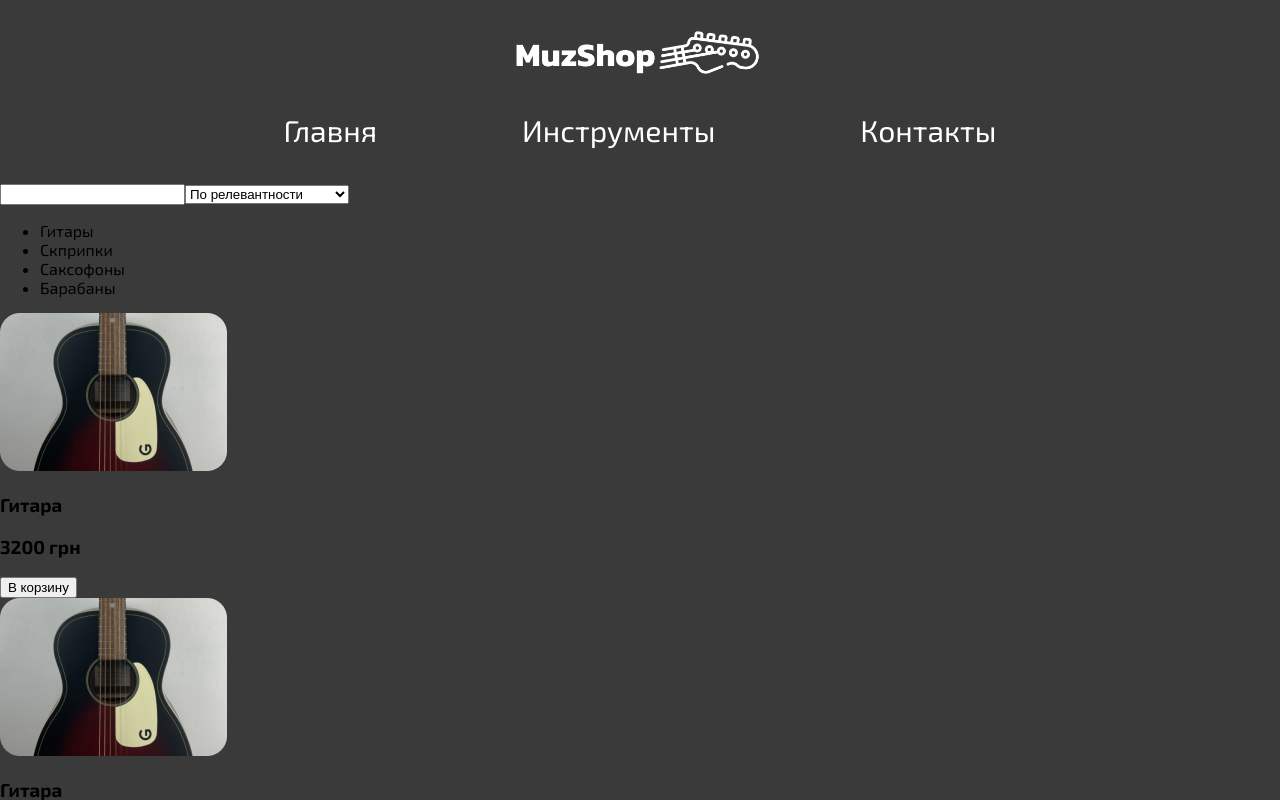
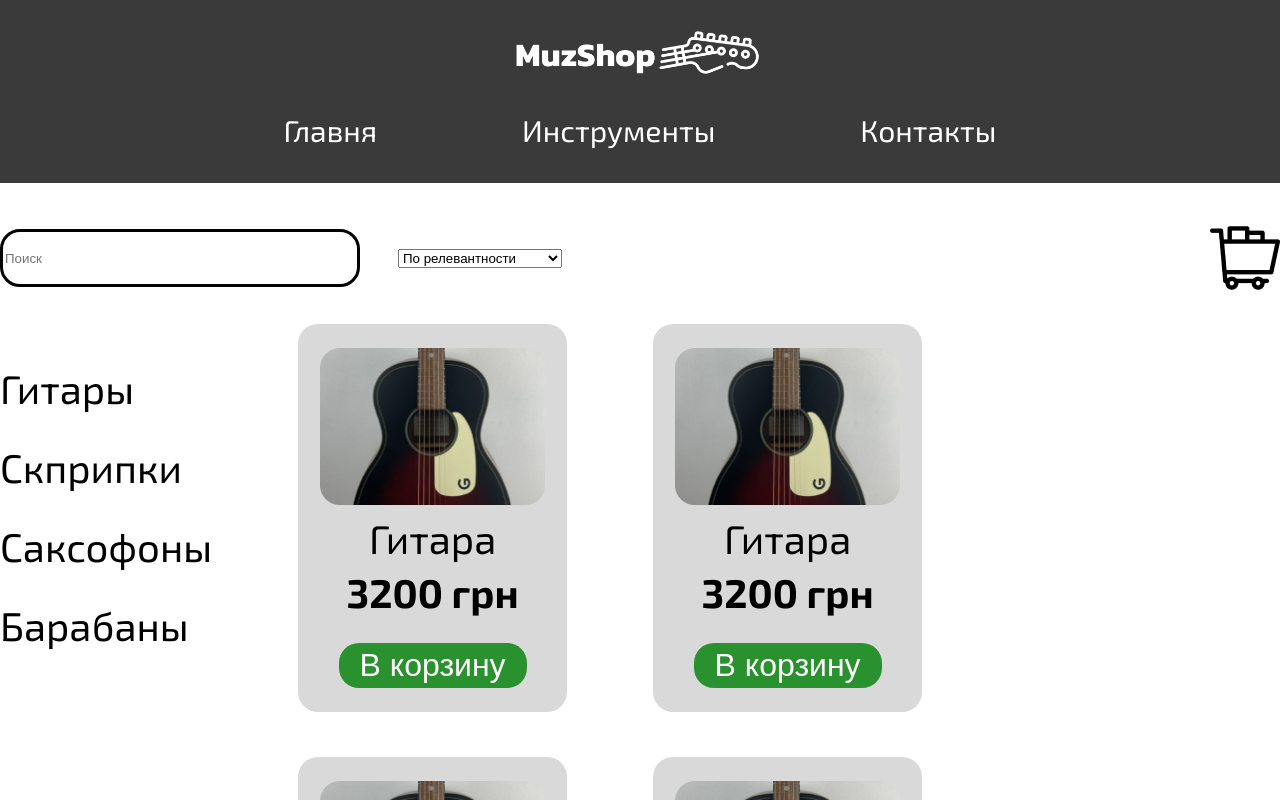
Before and after one commit to 1Salivan1/muz_shop, a React (Create React App) app: page /instruments in a window 1280 px wide. Shown: the top 800 px of the page. Built offline with nearby package versions, Linux system fonts and the light colour scheme.

Commit message:
Add shop

```diff
--- /dev/null
+++ b/src/components/Product.css
@@ -0,0 +1,46 @@
+.product {
+    text-align: center;
+    background-color: #D9D9D9;
+    border-radius: 20px;
+    padding: 24px 22px;
+}
+
+.product:not(:last-child) {
+    margin-right: 86px;
+    margin-bottom: 45px;
+}
+
+.product__image {
+    width: 225px;
+}
+
+.product__title {
+    font-weight: 500;
+    font-size: 40px;
+    margin-top: 6px;
+    margin-bottom: 0;
+}
+
+.product__price {
+    font-size: 40px;
+    line-height: 60px;
+    margin-top: 0;
+    margin-bottom: 0;
+}
+
+.product__button {
+    background-color: #29912d;
+    border: none;
+    border-radius: 20px;
+    color: white;
+    font-size: 32px;
+    padding: 4px 21px;
+    margin-top: 21px;
+    cursor: pointer;
+    transition: 0.2s;
+}
+
+.product__button:hover {
+    background-color: #88d18a;
+    color: rgb(0, 0, 0);;
+}
--- a/src/components/Product.jsx
+++ b/src/components/Product.jsx
@@ -1,12 +1,13 @@
 import React from 'react';
+import './Product.css';
 
 function Product(props) {
     return (
         <div className='product'>
             <img className='product__image' src={props.img}></img>
             <h3 className='product__title'>{props.title}</h3>
-            <h3 className='product__зкшсу'>{props.price}</h3>
-            <button>В корзину</button>
+            <h3 className='product__price'>{props.price}</h3>
+            <button className='product__button'>В корзину</button>
         </div>
     );
 }
--- /dev/null
+++ b/src/pages/Instruments.css
@@ -0,0 +1,63 @@
+li {
+    list-style-type: none;
+}
+
+.container {
+    max-width: 1868px;
+}
+
+.shop {
+    background-color: white;
+}
+
+.shop__search {
+    display: flex;
+    align-items: center;
+    justify-content: space-between;
+    padding-top: 40px;
+}
+
+.shop__search-input {
+    border-radius: 20px;
+    border: 3px solid black;
+    height: 50px;
+    width: 350px;
+    margin-right: 38px;
+}
+
+.shop__search-sort {
+    border: none;
+    background-color: aqua;
+}
+
+.shop__search-cart {
+    cursor: pointer;
+}
+
+.shop__main {
+    display: flex;
+    padding-top: 31px;
+}
+
+.shop__main-category {
+    margin-right: 86px;
+}
+
+.shop__main-products {
+    display: flex;
+    flex-wrap: wrap;
+}
+
+.shop__main-category-list {
+    padding: 0;
+    font-weight: 500;
+    font-size: 40px;
+}
+
+.shop__main-category-item {
+    cursor: pointer;
+}
+
+.shop__main-category-item:not(:last-child) {
+    margin-bottom: 31px;
+}
--- a/src/pages/Instruments.jsx
+++ b/src/pages/Instruments.jsx
@@ -1,17 +1,23 @@
 import React from 'react';
+import './Instruments.css';
 import Product from '../components/Product'
 import guitar from '../img/guitar.png';
+import cart from '../img/cart.png';
 
 function Instruments(props) {
     return (
             <div className='shop'>
+                <div className='container'>
                     <div className='shop__search'>
-                <input className='shop__search-input'></input>
+                        <form>
+                            <input className='shop__search-input' placeholder="Поиск"></input>
                             <select name='shop__search-sort'>
                                 <option value="1">По релевантности</option>
                                 <option value="2">От дешевых к дорогим</option>
                                 <option value="3">От дорогих к дешевым</option>
                             </select>
+                        </form>
+                        <img src={cart} className='shop__search-cart'></img>
                     </div>
                     <div className='shop__main'>
                         <div className='shop__main-category'>
@@ -23,13 +29,14 @@ function Instruments(props) {
                             </ul>
                         </div>
                         <div className='shop__main-products'>
-                    <Product img={guitar} title={"Гитара"} price={"3200 грн"}></Product>
-                    <Product img={guitar} title={"Гитара"} price={"3200 грн"}></Product>
-                    <Product img={guitar} title={"Гитара"} price={"3200 грн"}></Product>
-                    <Product img={guitar} title={"Гитара"} price={"3200 грн"}></Product>
-                    <Product img={guitar} title={"Гитара"} price={"3200 грн"}></Product>
-                    <Product img={guitar} title={"Гитара"} price={"3200 грн"}></Product>
-                    <Product img={guitar} title={"Гитара"} price={"3200 грн"}></Product>
+                            <Product className='shop__main-products-card' img={guitar} title={"Гитара"} price={"3200 грн"}></Product>
+                            <Product className='shop__main-products-card' img={guitar} title={"Гитара"} price={"3200 грн"}></Product>
+                            <Product className='shop__main-products-card' img={guitar} title={"Гитара"} price={"3200 грн"}></Product>
+                            <Product className='shop__main-products-card' img={guitar} title={"Гитара"} price={"3200 грн"}></Product>
+                            <Product className='shop__main-products-card' img={guitar} title={"Гитара"} price={"3200 грн"}></Product>
+                            <Product className='shop__main-products-card' img={guitar} title={"Гитара"} price={"3200 грн"}></Product>
+                            <Product className='shop__main-products-card' img={guitar} title={"Гитара"} price={"3200 грн"}></Product>
+                        </div>
                     </div>
                 </div>
             </div>
```
Also changed, not shown: src/img/cart.png (added). Lines whose indentation alone changed are shown as unchanged.
